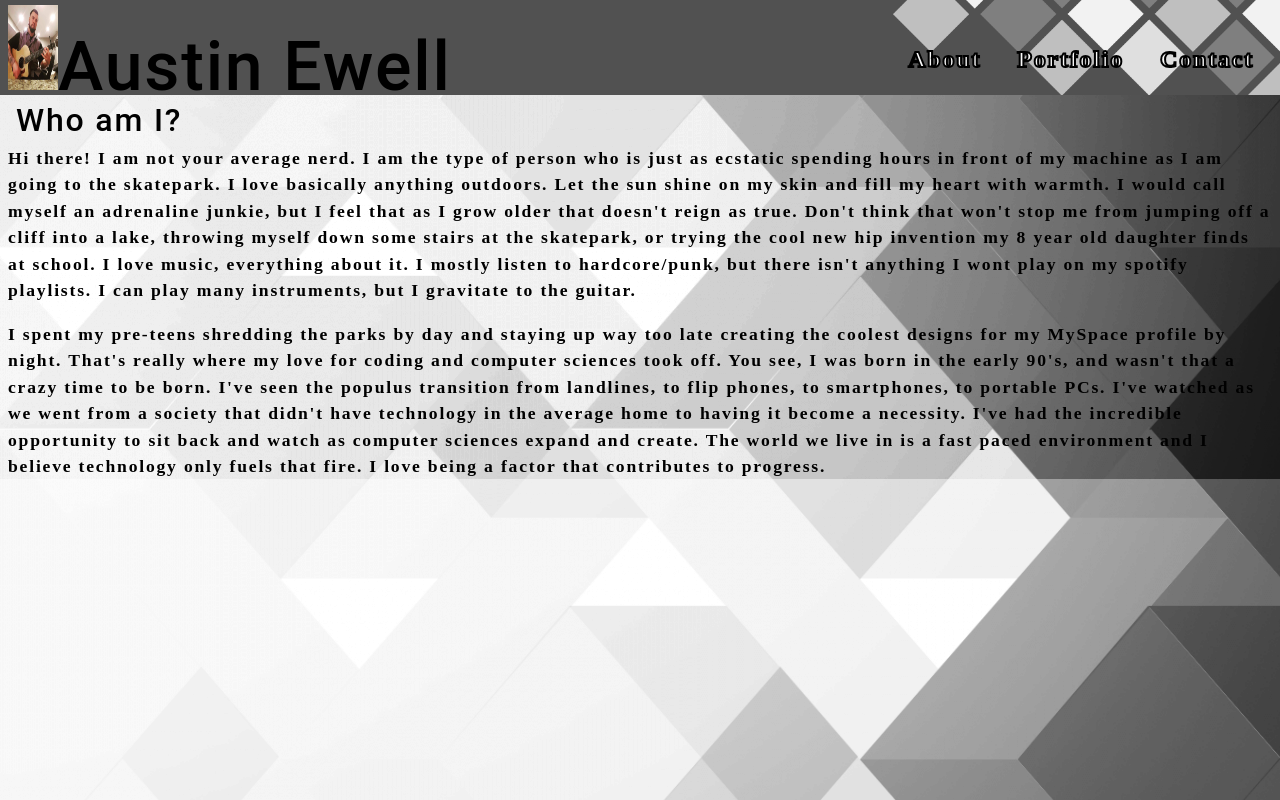
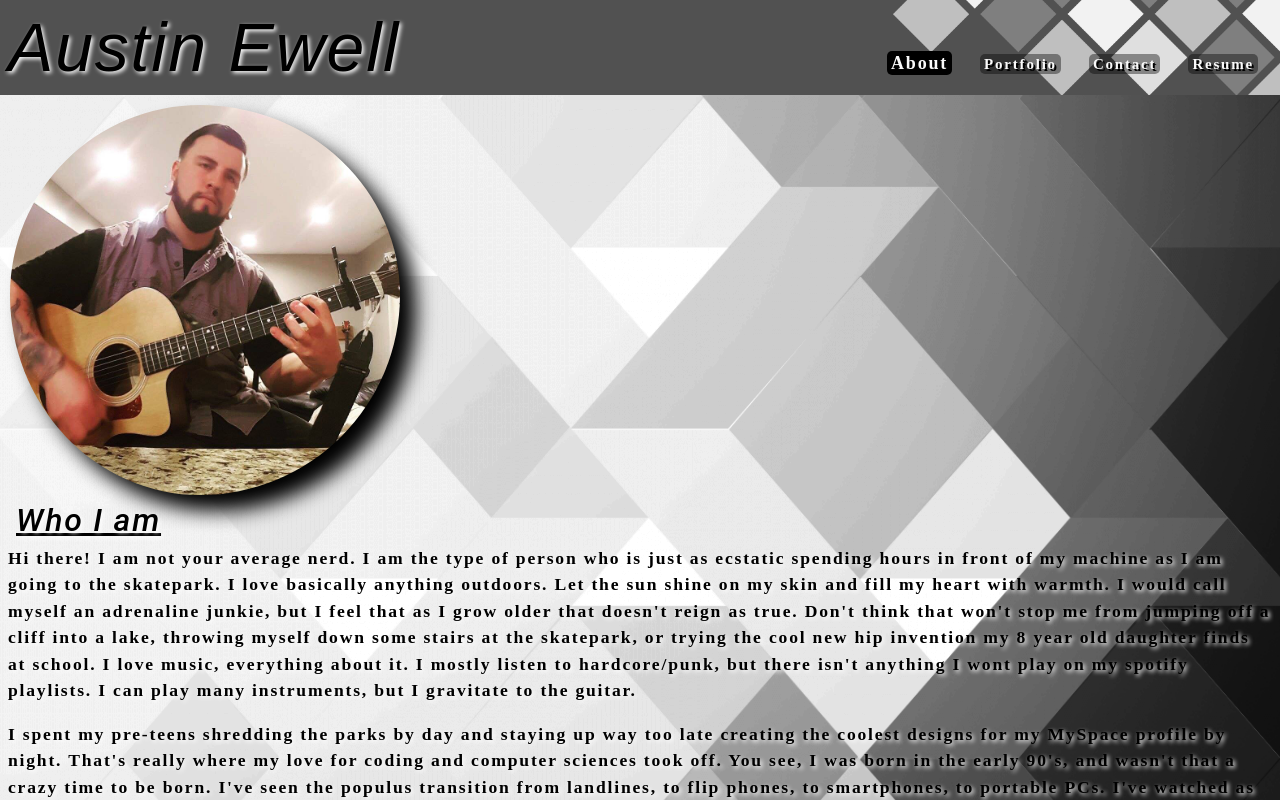
Before and after one commit to austinxewell/react-portfolio, a React (Create React App) app: page / in a window 1280 px wide. Shown: the top 800 px of the page. Built offline with nearby package versions, Linux system fonts and the light colour scheme.

Commit message:
created active and non active link display, formated about page to look better

```diff
--- a/src/App.css
+++ b/src/App.css
@@ -1,4 +1,4 @@
-.App {
+/* .App {
   text-align: center;
 }
 
@@ -35,4 +35,4 @@
   to {
     transform: rotate(360deg);
   }
-}
+} */
--- a/src/App.js
+++ b/src/App.js
@@ -3,6 +3,7 @@ import './App.css';
 import Nav from './components/Nav/index'
 import About from './components/About/index'
 import Portfolio from './components/Portfolio';
+import Footer from './components/Footer';
 
 
 
@@ -23,6 +24,7 @@ function App() {
     <body>
       <Nav currentPage={currentPage} handlePageChange={handlePageChange} />
     <div>{renderPage(currentPage)}</div>
+    <Footer />
     </body>
   );
 }
--- a/src/components/About/index.js
+++ b/src/components/About/index.js
@@ -1,12 +1,15 @@
 import React from "react";
+import aviImg from "../../assets/about/avi.jpg"
 
 function About() {
     return (
-        <section>
-            <h2 id="about" className="mx-2">Who am I?</h2>
-            <p className="mx-1">Hi there! I am not your average nerd. I am the type of person who is just as ecstatic spending hours in front of my machine as I am going to the skatepark. I love basically anything outdoors. Let the sun shine on my skin and fill my heart with warmth. I would call myself an adrenaline junkie, but I feel that as I grow older that doesn't reign as true. Don't think that won't stop me from jumping off a cliff into a lake, throwing myself down some stairs at the skatepark, or trying the cool new hip invention my 8 year old daughter finds at school. I love music, everything about it. I mostly listen to hardcore/punk, but there isn't anything I wont play on my spotify playlists. I can play many instruments, but I gravitate to the guitar.</p>
-
-            <p className="mx-1">I spent my pre-teens shredding the parks by day and staying up way too late creating the coolest designs for my MySpace profile by night. That's really where my love for coding and computer sciences took off. You see, I was born in the early 90's, and wasn't that a crazy time to be born. I've seen the populus transition from landlines, to flip phones, to smartphones, to portable PCs. I've watched as we went from a society that didn't have technology in the average home to having it become a necessity. I've had the incredible opportunity to sit back and watch as computer sciences expand and create. The world we live in is a fast paced environment and I believe technology only fuels that fire. I love being a factor that contributes to progress. </p>
+        <section className="flex-row">
+            <img className="avatar" src={aviImg}></img>
+            <div className="aboutInfo">
+                <h2 className="mx-2">Who I am</h2>
+                <p className="mx-1">Hi there! I am not your average nerd. I am the type of person who is just as ecstatic spending hours in front of my machine as I am going to the skatepark. I love basically anything outdoors. Let the sun shine on my skin and fill my heart with warmth. I would call myself an adrenaline junkie, but I feel that as I grow older that doesn't reign as true. Don't think that won't stop me from jumping off a cliff into a lake, throwing myself down some stairs at the skatepark, or trying the cool new hip invention my 8 year old daughter finds at school. I love music, everything about it. I mostly listen to hardcore/punk, but there isn't anything I wont play on my spotify playlists. I can play many instruments, but I gravitate to the guitar.</p>
+                <p className="mx-1">I spent my pre-teens shredding the parks by day and staying up way too late creating the coolest designs for my MySpace profile by night. That's really where my love for coding and computer sciences took off. You see, I was born in the early 90's, and wasn't that a crazy time to be born. I've seen the populus transition from landlines, to flip phones, to smartphones, to portable PCs. I've watched as we went from a society that didn't have technology in the average home to having it become a necessity. I've had the incredible opportunity to sit back and watch as computer sciences expand and create. The world we live in is a fast paced environment and I believe technology only fuels that fire. I love being a factor that contributes to progress. </p>
+            </div>
         </section>
     )
 }
--- /dev/null
+++ b/src/components/Footer/index.js
@@ -0,0 +1,11 @@
+import React from "react";
+
+function Footer () {
+    return(
+        <footer>
+
+        </footer>
+    )
+}
+
+export default Footer;
--- a/src/components/Nav/index.js
+++ b/src/components/Nav/index.js
@@ -1,13 +1,12 @@
 import React from "react";
-import avi from "../../assets/about/avi.jpg"
 
 function Nav(props) {
 
-    const tabs = ['About', 'Portfolio', 'Contact'];
+    const tabs = ['About', 'Portfolio', 'Contact', 'Resume'];
 
     return (
     <nav className="flex-row px-1 navBackground">
-      <h1><img src={avi} className="avitar"></img>Austin Ewell</h1>
+      <h1>Austin Ewell</h1>
       <ul className="flex-row navLayout">
       {tabs.map(tab => (
         <li className="mx-2" key={tab}>
@@ -15,7 +14,7 @@ function Nav(props) {
             href={'#' + tab.toLowerCase()}
             onClick={() => props.handlePageChange(tab)}
             className={
-              props.currentPage === tab ? 'nav-link active' : 'nav-link'
+              props.currentPage === tab ? 'nav-linkActive' : 'nav-link'
             }
           >
             {tab}
--- a/src/index.css
+++ b/src/index.css
@@ -1,4 +1,3 @@
-
 :root {
   --primary: #8c54ff;
   --light: #fafafa;
@@ -28,10 +27,8 @@ body {
   font-size: 18px;
   letter-spacing: .1em;
   background-image: url(/src/assets/background/5651978.png) ;
-  /* background: var(--light); */
-  color: var(--dark);
+  background-size: cover;
   font-family: 'Poiret One', cursive;
-
 }
 
 h1,
@@ -48,14 +45,22 @@ h6 {
 
 h1 {
   font-size: 4.25rem;
+  font-family: fantasy;
+  font-style: italic;
+  text-shadow: 2px 2px 4px white;
+
 }
 
 h2 {
   font-size: 2rem;
+  text-decoration: underline black;
+  font-style: italic;
 }
 
 h3 {
   font-size: 1.75rem;
+  text-decoration: underline black;
+  font-style: italic;
 }
 
 h4 {
@@ -73,113 +78,20 @@ h6 {
 p {
   font-size: 1.1rem;
   margin-top: 0;
-}
-
-a {
-  color: var(--tertiary);
-  text-decoration: none;
-  font-weight: bold;
+  text-shadow: 2px 2px 4px white;
 }
 
 a:hover {
   font-style: italic;
 }
 
-header {
-  background: var(--tertiary);
-}
-
-header a {
-  color: var(--light);
-}
-
-button {
-  font-size: 1rem;
-  text-decoration: none;
-  padding: 0.25rem 1rem;
-  border-radius: .5rem;
-  border: none;
-  outline: none;
-  cursor: pointer;
-  margin: 0 1px;
-  background-color: var(--secondary);
-}
-
-button:hover {
-  opacity: .8;
-}
-
-button[disabled] {
-  cursor: default;
-  opacity: .8;
-}
-
-img {
-  max-width: 100%;
-}
-
-span[role="img"] {
-  cursor: default;
-}
-
-form {
-  width: 40%;
-}
-
-input {
-  font-size: 1rem;
-  padding: 0.25rem;
-  border: 1px solid var(--dark);
-  outline: none;
-  border-radius: 3px;
-  transition: box-shadow 0.2s;
-}
-
-input:focus {
-  border: 1px solid var(--secondary);
-  box-shadow: 0 0 .25rem rgba(0, 0, 0, .5);
-}
-
 li {
   list-style: none;
-}
-
-nav {
-  margin-left: auto;
-  margin-top: auto;
-}
-
-nav a:hover {
-  text-decoration: wavy underline black;
-  font-style: italic;
-  color: white;
-}
-
-nav  li {
-  cursor: pointer;
-}
-
-textarea {
-	width: 600px;
-	height: 120px;
-	border: 3px solid #cccccc;
-	padding: 5px;
-}
-
-.container {
-  width: 85%;
-  max-width: 1200px;
-  margin-left: auto;
-  margin-right: auto;
 }
 
 .flex-row {
   display: flex;
   flex-wrap: wrap;
-}
-
-.space-between {
-  justify-content: space-between;
 }
 
 .flex-end {
@@ -231,70 +143,31 @@ textarea {
   padding-bottom: var(--spacing-two);
 }
 
-.card {
-  width: 25%;
-  text-align: center;
-}
-
-.img-thumbnail {
-  width: auto;
-  height: 300px;
-  margin-bottom: 50px;
-  cursor: pointer;
-}
-
-.modalBackdrop {
-	background: rgba(0, 0, 0, .65);
-	bottom: 0;
-	left: 0;
-	overflow: auto;
-	position: fixed;
-	right: 0;
-	top: 0;
-	z-index: 1;
-}
-
-.modalContainer {
-	background: var(--darker);
-	border-radius: 5px;
-	max-width: 100%;
-	margin: 50px auto;
-	padding: 15px;
-	width: 960px;
-}
-
-.modalTitle {
-	font-size: 18px;
-	font-weight: 600;
-	margin-bottom: 25px;
-}
-
-button {
-	background: var(--light);
-	border: 0;
-	border-radius: 5px;
-	color: #fff;
-	cursor: pointer;
-	font-size: 16px;
-	font-weight: 600;
-	margin-bottom: 30px;
-	padding: 10px 15px;
-}
-
-a {
+.nav-link {
 	border-radius: 5px;
 	color: var(--light);
-	font-weight: 600;
 	padding: 2px 4px;
 	margin-left: -2px;
 	margin-right: -2px;
-  -webkit-text-stroke: 2px black;
-  font-size: x-large;
-
+  padding-top: 2px;
+  font-size: 15px;
+  text-decoration: none;
+  text-shadow: 2px 2px black;
+  background-color: rgba(0, 0, 0, 0.4);
 }
 
-.navActive {
-  color: var(--secondary);
+.nav-linkActive {
+  border-radius: 5px;
+	color: var(--light);
+	padding: 2px 4px;
+	margin-left: -2px;
+	margin-right: -2px;
+  padding-top: 2px;
+  font-size: 18px;
+  text-decoration: none;
+  text-shadow: 2px 2px black;
+  background-color: black;
+
 }
 
 .portfolio-img {
@@ -305,7 +178,7 @@ a {
 
 .projectCard {
   border-style: double;
-  border-color: rebeccapurple;
+  border-color: black;
 }
 
 .projectDescription {
@@ -323,7 +196,32 @@ a {
   background-size: cover;
 }
 
-.avitar {
-  width: 50px;
-  height: 100%;
+.avatar {
+  width: 400px;
+  border-radius: 50%;
+  padding-top: 10px;
+  padding-left: 10px;
+  filter: drop-shadow(16px 16px 10px black);
 }
+
+.aboutInfo {
+  text-shadow: 2px 2px 4px white;
+}
+
+.cardContainer {
+  justify-content: center;
+}
+
+footer {
+  background-image: url(/src/assets/background/default-footer.png);
+  background-size: contain;
+  background-repeat: no-repeat;
+  background-size: 100% 100%;
+  height: 100px;
+}
+
+.repoLink {
+  background-color: none;
+  text-decoration: none;
+  color: #000000;
+}
```
Also changed, not shown: src/components/Portfolio/index.js (+8 -27 lines), src/assets/background/default-footer.png (added).
